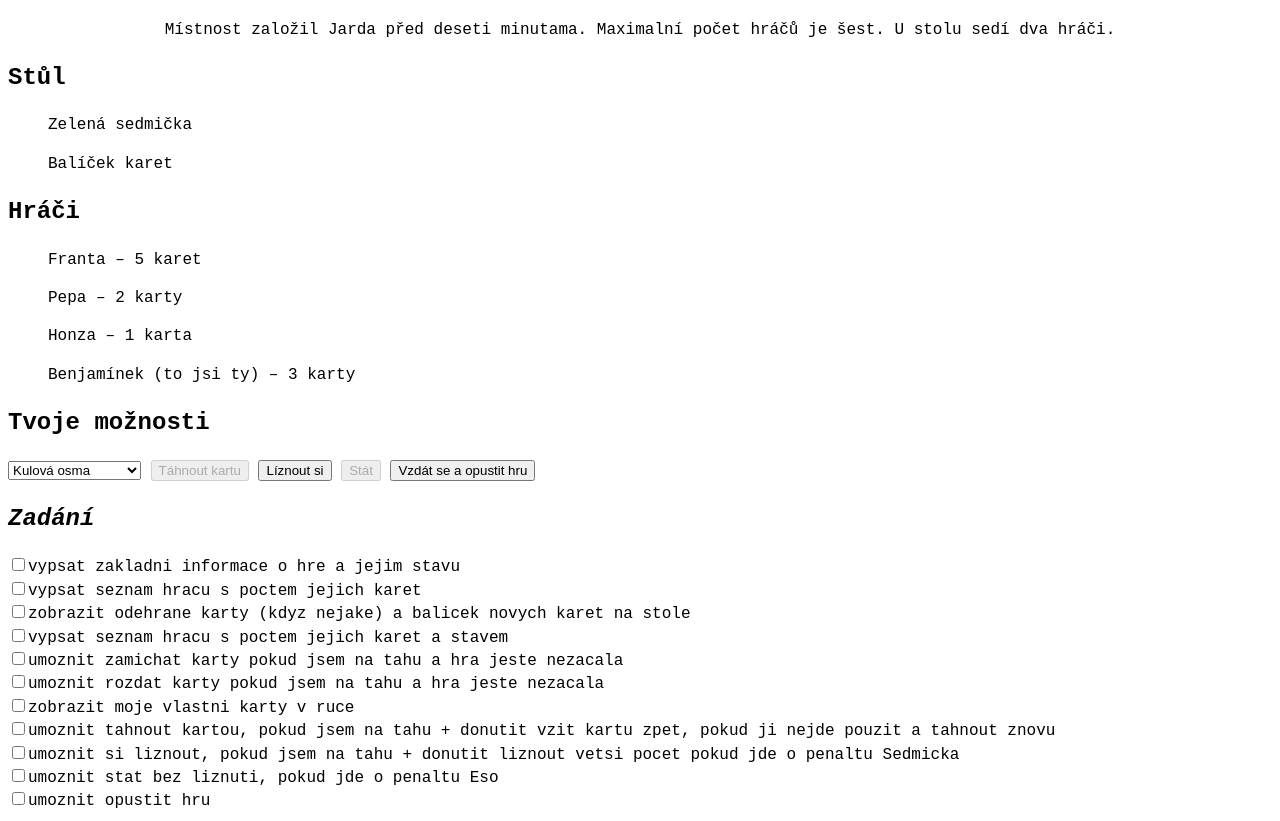
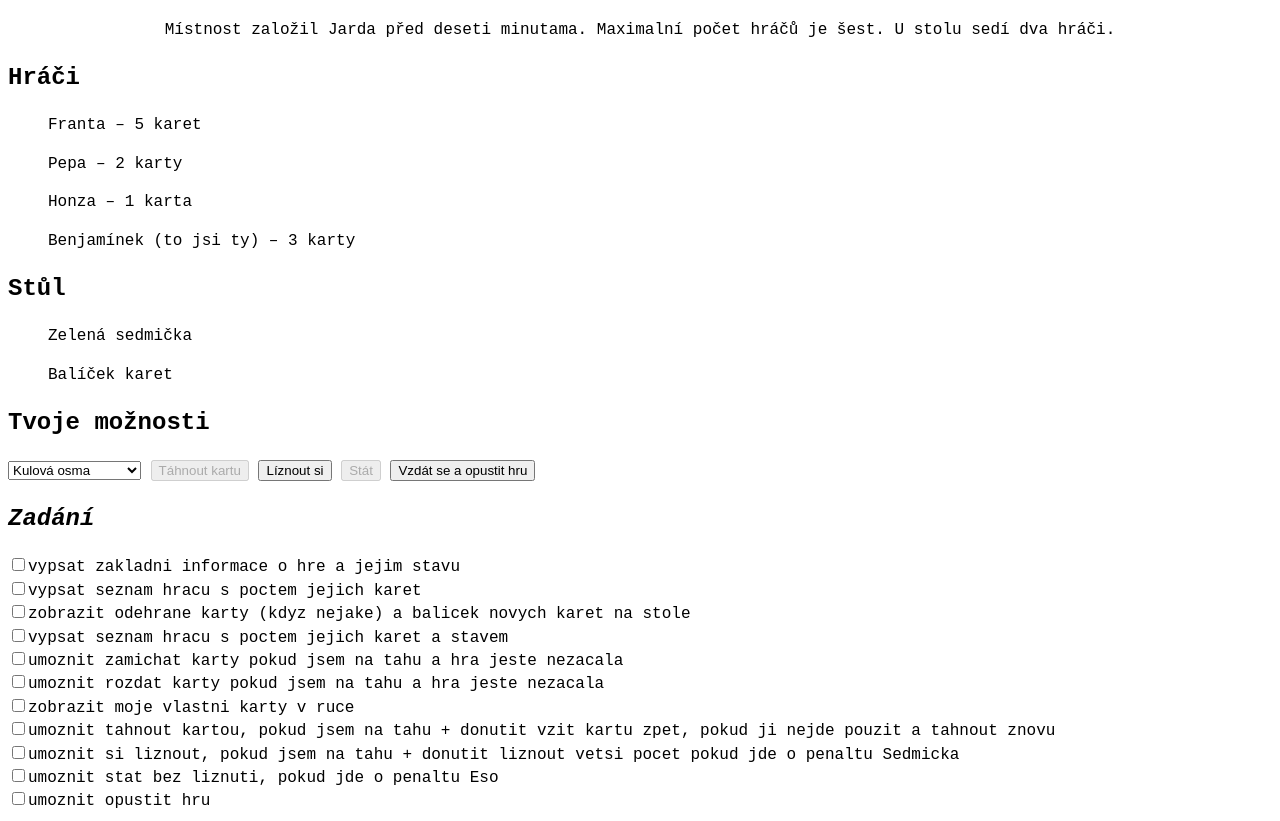
Before and after one commit to junkycoder/prsi-slysim, a plain HTML site: page public/game.html in a window 1280 px wide. Shown: the part 69-890 px from the top of the page. Drawn offline with Linux system fonts and the light colour scheme.

Commit message:
Change order of section

```diff
--- a/public/game.html
+++ b/public/game.html
@@ -33,18 +33,18 @@
   </header>
   <main>
     <section>
+     <h2>Hráči</h2>
+      <figure>Franta – 5 karet</figure>
+      <figure>Pepa – 2 karty</figure>
+      <figure>Honza – 1 karta</figure>
+      <figure>
+        <!-- Honza – žádná karta, vyhrál! -->
+      </figure>
+      <figure>Benjamínek (to jsi ty) – 3 karty</figure>
+      <!--  -->
       <h2>Stůl</h2>
       <figure>Zelená sedmička</figure>
       <figure>Balíček karet</figure>
-      <!--  -->
-      <h2>Hráči</h2>
-      <figure>Franta – 5 karet</figure>
-      <figure>Pepa – 2 karty</figure>
-      <figure>Honza – 1 karta</figure>
-      <figur>
-        <!-- Honza – žádná karta, vyhrál! -->
-        </figure>
-        <figure>Benjamínek (to jsi ty) – 3 karty</figure>
     </section>
     <section>
       <h2>Tvoje možnosti</h2>
```
